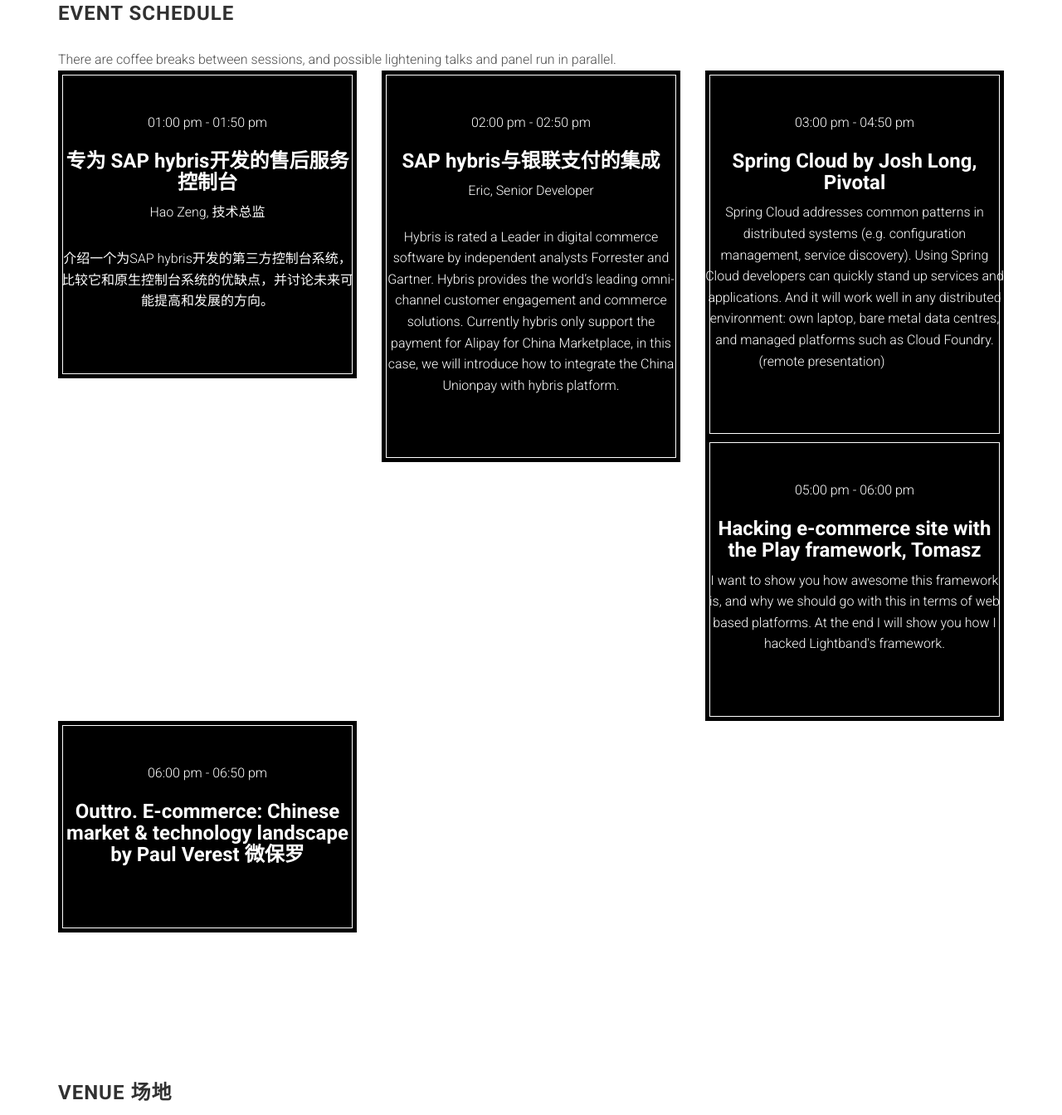
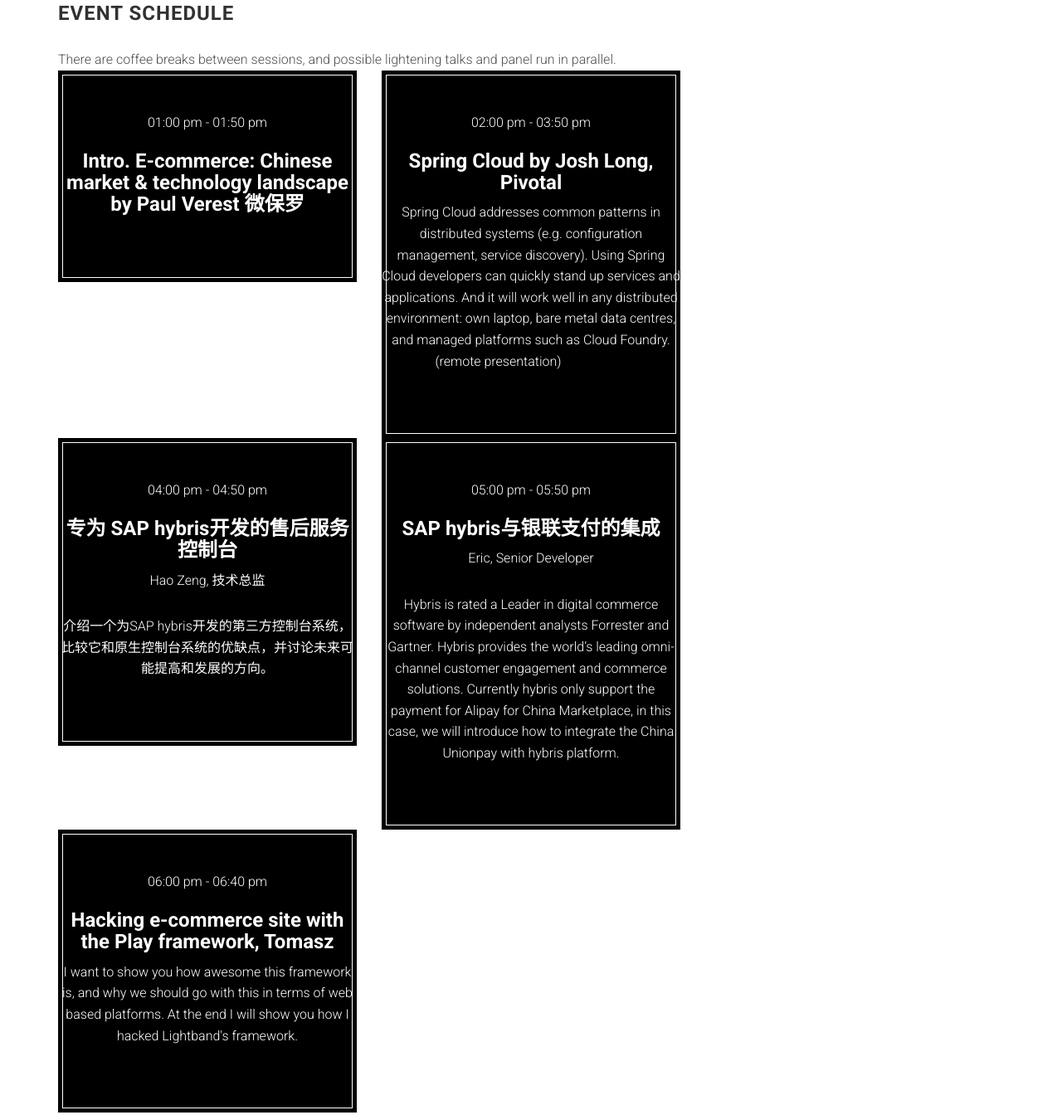
Before and after one commit to szjug/conference, a website: page index.html in a window 1280 px wide. Shown: the part 3240-4584 px from the top of the page at 83% size. Drawn offline with Linux system fonts and the light colour scheme; a script that the page names is missing; files whose address does not match are found by name.

Commit message:
sche as it was

```diff
--- a/index.html
+++ b/index.html
@@ -344,11 +344,38 @@
                     run in parallel.
                 </div>
             </div>
+
             <div class="row">
                 <div class="col-md-4 col-sm-6">
                     <div class="schedule-box">
                         <div class="time">
                             <time datetime="13:00">01:00 pm</time> - <time datetime="13:50">01:50 pm</time>
+                        </div>
+                        <h3>Intro. E-commerce: Chinese market & technology landscape
+                        by Paul Verest 微保罗</h3>
+                        <p></p>
+                    </div>
+                </div>
+                <div class="col-md-4 col-sm-6">
+                    <div class="schedule-box">
+                        <div class="time">
+                            <time datetime="14:00">02:00 pm</time> - <time datetime="15:50">03:50 pm</time>
+                        </div>
+                        <h3>Spring Cloud by Josh Long, Pivotal</h3>
+                        <p>Spring Cloud
+addresses common patterns in distributed systems (e.g. configuration management, service discovery).
+Using Spring Cloud developers can quickly stand up services and applications.
+And it will work well in any distributed environment: own laptop, bare metal data centres, and managed platforms such as Cloud Foundry.
+                        (remote presentation) <a href="http://projects.spring.io/spring-cloud/">learn more</a></p>
+                    </div>
+                </div>
+			</div>
+
+            <div class="row">
+                <div class="col-md-4 col-sm-6">
+                    <div class="schedule-box">
+                        <div class="time">
+                            <time datetime="16:00">04:00 pm</time> - <time datetime="16:50">04:50 pm</time>
                         </div>
                         <h3>专为 SAP hybris开发的售后服务控制台</h3>
                         <p>Hao Zeng, 技术总监</p>
@@ -359,7 +386,7 @@
                 <div class="col-md-4 col-sm-6">
                     <div class="schedule-box">
                         <div class="time">
-                            <time datetime="14:00">02:00 pm</time> - <time datetime="14:50">02:50 pm</time>
+                            <time datetime="17:00">05:00 pm</time> - <time datetime="17:50">05:50 pm</time>
                         </div>
                         <h3>SAP hybris与银联支付的集成</h3>
                         <p>Eric, Senior Developer</p>
@@ -369,39 +396,19 @@
 in this case, we will introduce how to integrate the China Unionpay with hybris platform.</p>
                     </div>
                 </div>
+			</div>
+
+            <div class="row">
                 <div class="col-md-4 col-sm-6">
                     <div class="schedule-box">
                         <div class="time">
-                            <time datetime="15:00">03:00 pm</time> - <time datetime="16:50">04:50 pm</time>
-                        </div>
-                        <h3>Spring Cloud by Josh Long, Pivotal</h3>
-                        <p>Spring Cloud
-addresses common patterns in distributed systems (e.g. configuration management, service discovery).
-Using Spring Cloud developers can quickly stand up services and applications.
-And it will work well in any distributed environment: own laptop, bare metal data centres, and managed platforms such as Cloud Foundry.
-                        (remote presentation) <a href="http://projects.spring.io/spring-cloud/">learn more</a></p>
-                    </div>
-                </div>
-
-                <div class="col-md-4 col-sm-6">
-                    <div class="schedule-box">
-                        <div class="time">
-                            <time datetime="17:00">05:00 pm</time> - <time datetime="18:00">06:00 pm</time>
+                            <time datetime="18:00">06:00 pm</time> - <time datetime="18:40">06:40 pm</time>
                         </div>
                         <h3>Hacking e-commerce site with the Play framework, Tomasz</h3>
                         <p>I want to show you how awesome this framework is, and why we should go with this in terms of web based platforms. At the end I will show you how I hacked Lightband's framework.</p>
                     </div>
                 </div>
-                <div class="col-md-4 col-sm-6">
-                    <div class="schedule-box">
-                        <div class="time">
-                            <time datetime="13:00">06:00 pm</time> - <time datetime="13:50">06:50 pm</time>
-                        </div>
-                        <h3>Outtro. E-commerce: Chinese market & technology landscape
-                        by Paul Verest 微保罗</h3>
-                        <p></p>
-                    </div>
-                </div>
+
                 <!--
                 <div class="col-md-4 col-sm-6">
                     <div class="schedule-box">
```
